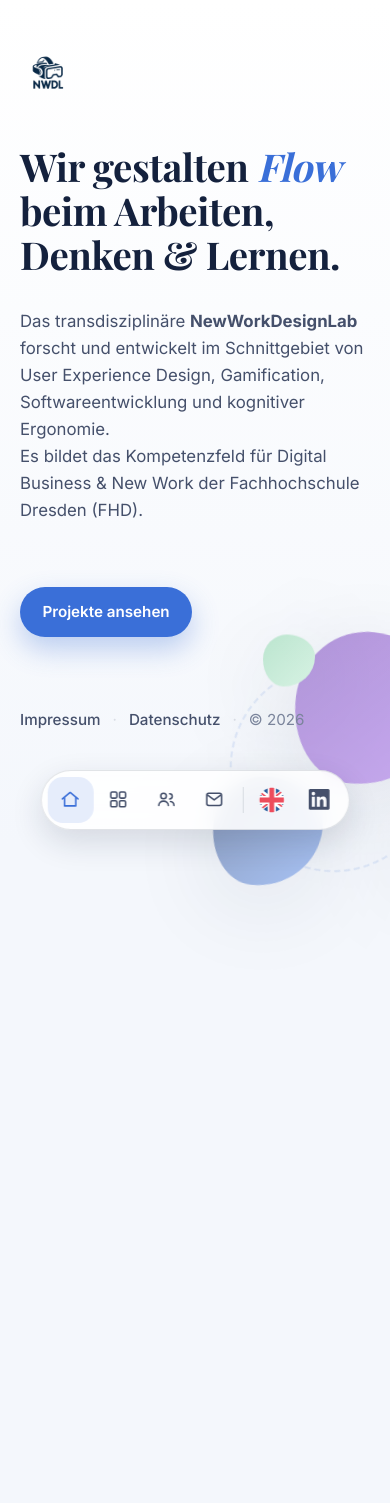
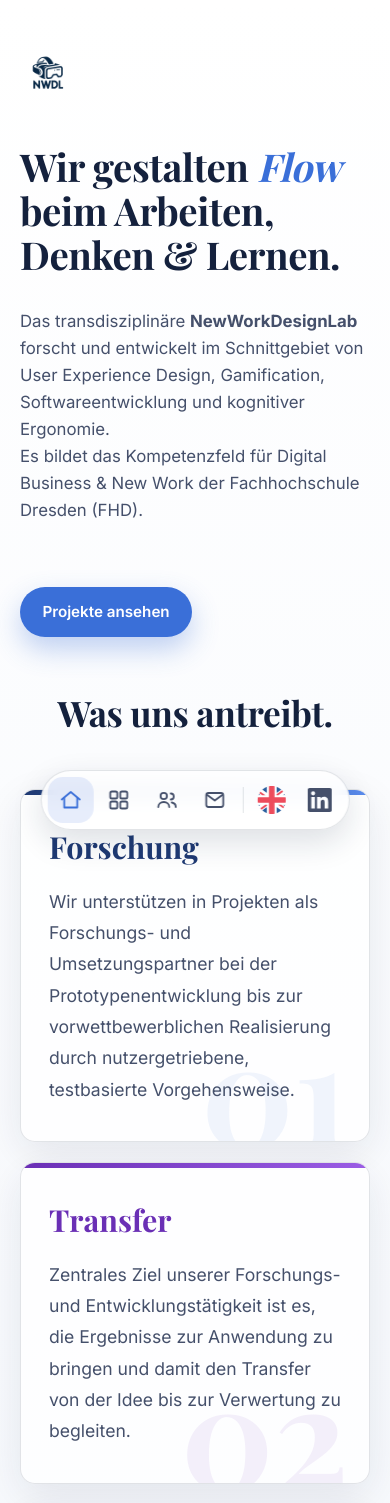
Before and after one commit to NewWorkDesignLab/website, a Next.js app: page / in a window 390 px wide. Shown: the top 1503 px of the page. Before the commit the page ends 914 px from the top, so only its background shows below. Built offline with nearby package versions, Linux system fonts and the light colour scheme; a web font is replaced by a local one.

Commit message:
redesign home added 1 block fixed desktop side nav

```diff
--- a/src/app/page.tsx
+++ b/src/app/page.tsx
@@ -48,6 +48,24 @@ export default function Home() {
         </div>
       </section>
 
+      <section className="pillars">
+        <div className="pillars-intro">
+          <h2 className="pillars-heading">{t.pillarsHeading}</h2>
+        </div>
+        <div className="pillars-grid">
+          {(["blue", "purple", "orange"] as const).map((color, i) => {
+            const p = t.pillars[i];
+            return (
+              <article key={p.title} className={`pillar-card pillar-card--${color}`}>
+                <span className="pillar-num" aria-hidden="true">{p.num}</span>
+                <h3 className="pillar-title">{p.title}</h3>
+                <p className="pillar-body">{p.body}</p>
+              </article>
+            );
+          })}
+        </div>
+      </section>
+
       <SiteFooter />
     </main>
   );
--- a/src/content/texts.json
+++ b/src/content/texts.json
@@ -20,6 +20,24 @@
     "cta": {
       "projects": "Projekte ansehen"
     },
+    "pillarsHeading": "Was uns antreibt.",
+    "pillars": [
+      {
+        "num": "01",
+        "title": "Forschung",
+        "body": "Wir unterstützen in Projekten als Forschungs- und Umsetzungspartner bei der Prototypenentwicklung bis zur vorwettbewerblichen Realisierung durch nutzergetriebene, testbasierte Vorgehensweise."
+      },
+      {
+        "num": "02",
+        "title": "Transfer",
+        "body": "Zentrales Ziel unserer Forschungs- und Entwicklungstätigkeit ist es, die Ergebnisse zur Anwendung zu bringen und damit den Transfer von der Idee bis zur Verwertung zu begleiten."
+      },
+      {
+        "num": "03",
+        "title": "Beratung",
+        "body": "Wir beraten zu den Prozessen und Methoden bei der Produktentwicklung hinsichtlich nutzergetriebener, testbasierter Vorgehensweisen für ein zielgruppenkonformes Benutzungserlebnis."
+      }
+    ],
     "projectsPage": {
       "title": "Projekte",
       "intro": "Ein Überblick über unsere Projekte aus Virtual Reality, Augmented Reality, Forschung und Künstlicher Intelligenz."
@@ -93,6 +111,24 @@
     "cta": {
       "projects": "View projects"
     },
+    "pillarsHeading": "What drives us.",
+    "pillars": [
+      {
+        "num": "01",
+        "title": "Research",
+        "body": "We support projects as a research and implementation partner — from prototype development through to pre-competitive realisation using user-driven, test-based approaches."
+      },
+      {
+        "num": "02",
+        "title": "Transfer",
+        "body": "A central goal of our research and development work is to bring results into application — accompanying the transfer from idea to impact."
+      },
+      {
+        "num": "03",
+        "title": "Consulting",
+        "body": "We advise on processes and methods in product development with respect to user-driven, test-based approaches for a target-group-appropriate user experience."
+      }
+    ],
     "projectsPage": {
       "title": "Projects",
       "intro": "An overview of our projects across virtual reality, augmented reality, research and artificial intelligence."
--- a/src/styles/globals.css
+++ b/src/styles/globals.css
@@ -437,7 +437,7 @@ button {
   position: absolute;
   z-index: 0;
   top: 50%;
-  right: clamp(1.5rem, 4vw, 6rem);
+  right: clamp(6rem, 16vw, 18rem);
   width: min(45vw, 36.25rem);
   height: min(45vw, 36.25rem);
   transform: translateY(-50%);
@@ -590,7 +590,7 @@ button {
   z-index: 20;
   display: flex;
   flex-direction: column;
-  padding: 0.5rem;
+  padding: 0.6rem;
   border: 1px solid var(--border);
   border-radius: 1.4rem;
   background: rgba(255, 255, 255, 0.72);
@@ -616,6 +616,7 @@ button {
 }
 
 .sidebar-item {
+  position: relative;
   display: flex;
   align-items: center;
   gap: 0.6rem;
@@ -639,43 +640,68 @@ button {
   background: rgba(58, 111, 216, 0.12);
 }
 
+/* Aktiv-Indikator: farbiger Strich am rechten Rand des aktiven Items, damit die
+   aktuelle Seite auch ohne Label sofort erkennbar ist. */
+.sidebar-item.is-active::before {
+  content: "";
+  position: absolute;
+  top: 50%;
+  right: -0.6rem;
+  transform: translateY(-50%);
+  width: 0.2rem;
+  height: 1.4rem;
+  border-radius: 999px;
+  background: var(--blue);
+}
+
 .sidebar-icon {
   flex: 0 0 auto;
-  width: 2.5rem;
-  height: 2.5rem;
+  width: 3rem;
+  height: 3rem;
   display: inline-flex;
   align-items: center;
   justify-content: center;
 }
 
 .sidebar-icon svg {
-  width: 1.3rem;
-  height: 1.3rem;
+  width: 1.5rem;
+  height: 1.5rem;
 }
 
 .sidebar-icon--flag img {
-  width: 1.65rem;
-  height: 1.65rem;
+  width: 1.9rem;
+  height: 1.9rem;
   border-radius: 0.35rem;
   object-fit: cover;
   display: block;
 }
 
+/* Label erscheint als schwebende Pill links neben dem Icon (die Leiste klebt am
+   rechten Rand) — nur beim Hover/Focus des EINZELNEN Items, kein Layout-Sprung. */
 .sidebar-label {
-  max-width: 0;
+  position: absolute;
+  top: 50%;
+  right: 100%;
+  margin-right: 0.5rem;
+  transform: translateY(-50%) translateX(0.4rem);
+  padding: 0.3rem 0.7rem;
+  border: 1px solid var(--border);
+  border-radius: 999px;
+  background: rgba(255, 255, 255, 0.95);
+  box-shadow: 0 0.5rem 1.25rem rgba(20, 33, 61, 0.16);
+  white-space: nowrap;
+  font-size: 1rem;
+  font-weight: 600;
+  color: var(--ink-soft);
   opacity: 0;
-  overflow: hidden;
-  white-space: nowrap;
-  font-size: 0.95rem;
-  font-weight: 600;
-  transition: max-width 0.3s ease, opacity 0.2s ease, padding 0.3s ease;
+  pointer-events: none;
+  transition: opacity 0.2s ease, transform 0.2s ease;
 }
 
-.sidebar:hover .sidebar-label,
-.sidebar:focus-within .sidebar-label {
-  max-width: 9rem;
+.sidebar-item:hover .sidebar-label,
+.sidebar-item:focus-visible .sidebar-label {
   opacity: 1;
-  padding-right: 0.9rem;
+  transform: translateY(-50%) translateX(0);
 }
 
 /* ------------------------------------------------------------------ */
@@ -1079,6 +1105,137 @@ button {
 }
 
 /* ------------------------------------------------------------------ */
+/* Home pillars section                                               */
+/* ------------------------------------------------------------------ */
+.pillars {
+  position: relative;
+  z-index: 3;
+  align-self: center;
+  width: 100%;
+  max-width: 72rem;
+  padding-top: 8rem;
+  padding-bottom: 2.5rem;
+  display: flex;
+  flex-direction: column;
+  gap: 3.5rem;
+}
+
+.pillars-intro {
+  display: flex;
+  flex-direction: column;
+  align-items: center;
+  text-align: center;
+  gap: 0.9rem;
+}
+
+.pillars-heading {
+  font-family: var(--font-display);
+  font-size: 3.4rem;
+  font-weight: 700;
+  color: var(--ink);
+  margin: 0;
+  line-height: 1.12;
+  letter-spacing: -0.01em;
+}
+
+.pillars-grid {
+  display: grid;
+  grid-template-columns: repeat(3, 1fr);
+  gap: 1.75rem;
+  align-items: stretch;
+}
+
+.pillar-card {
+  position: relative;
+  display: flex;
+  flex-direction: column;
+  gap: 1.4rem;
+  padding: 3.25rem 2.5rem 3rem;
+  background: rgba(255, 255, 255, 0.78);
+  border: 1px solid var(--border);
+  border-radius: var(--corner);
+  box-shadow: 0 0.75rem 2.5rem rgba(20, 33, 61, 0.09);
+  overflow: hidden;
+  transition: transform 0.28s ease, box-shadow 0.28s ease;
+}
+
+.pillar-card:hover {
+  transform: translateY(-8px);
+  box-shadow: 0 2rem 4.5rem rgba(20, 33, 61, 0.18);
+}
+
+.pillar-card::before {
+  content: "";
+  position: absolute;
+  top: 0;
+  left: 0;
+  right: 0;
+  height: 0.3rem;
+  border-radius: var(--corner) var(--corner) 0 0;
+}
+
+.pillar-card--blue::before {
+  background: linear-gradient(90deg, var(--blue-deep), var(--blue-bright));
+}
+.pillar-card--purple::before {
+  background: linear-gradient(90deg, var(--purple), #9b5de5);
+}
+.pillar-card--orange::before {
+  background: linear-gradient(90deg, var(--orange), #ffcf6b);
+}
+
+.pillar-num {
+  position: absolute;
+  bottom: -2rem;
+  right: 1.25rem;
+  font-family: var(--font-display);
+  font-size: 12rem;
+  font-weight: 700;
+  line-height: 1;
+  pointer-events: none;
+  user-select: none;
+}
+
+.pillar-card--blue .pillar-num {
+  color: rgba(58, 111, 216, 0.07);
+}
+.pillar-card--purple .pillar-num {
+  color: rgba(106, 47, 181, 0.07);
+}
+.pillar-card--orange .pillar-num {
+  color: rgba(246, 166, 35, 0.1);
+}
+
+.pillar-title {
+  font-family: var(--font-display);
+  font-size: 2.4rem;
+  font-weight: 700;
+  margin: 0;
+  line-height: 1.1;
+  position: relative;
+  z-index: 1;
+}
+
+.pillar-card--blue .pillar-title {
+  color: var(--blue-deep);
+}
+.pillar-card--purple .pillar-title {
+  color: var(--purple);
+}
+.pillar-card--orange .pillar-title {
+  color: #7a5202;
+}
+
+.pillar-body {
+  font-size: 1.1rem;
+  color: var(--ink-soft);
+  line-height: 1.78;
+  margin: 0;
+  position: relative;
+  z-index: 1;
+}
+
+/* ------------------------------------------------------------------ */
 /* Tablet                                                             */
 /* ------------------------------------------------------------------ */
 @media (max-width: 860px) and (min-width: 769px) {
@@ -1089,6 +1246,16 @@ button {
   .page-head h1,
   .contact h1 {
     font-size: 2.6rem;
+  }
+  .pillars-grid {
+    grid-template-columns: 1fr;
+    gap: 1.4rem;
+  }
+  .pillars-heading {
+    font-size: 2.6rem;
+  }
+  .pillar-card {
+    padding: 2.75rem 2.25rem 2.5rem;
   }
 }
 
@@ -1214,6 +1381,28 @@ button {
     gap: 1.25rem;
   }
 
+  /* Pillars */
+  .pillars {
+    padding-top: 3.5rem;
+  }
+  .pillars-heading {
+    font-size: 2.2rem;
+  }
+  .pillars-grid {
+    grid-template-columns: 1fr;
+    gap: 1.25rem;
+  }
+  .pillar-card {
+    padding: 2.5rem 1.75rem 2.25rem;
+  }
+  .pillar-title {
+    font-size: 1.9rem;
+  }
+  .pillar-num {
+    font-size: 9rem;
+    bottom: -1.25rem;
+  }
+
   /* Footer flows at the end on every page (no overlap with the bar). */
   .placeholder .footer {
     position: static;
@@ -1257,8 +1446,13 @@ button {
 
   /* Labels can't expand sideways in the bar — keep it icon-only. */
   .sidebar-label,
-  .sidebar:hover .sidebar-label,
-  .sidebar:focus-within .sidebar-label {
+  .sidebar-item:hover .sidebar-label,
+  .sidebar-item:focus-visible .sidebar-label {
+    display: none;
+  }
+
+  /* No active-indicator stripe in the horizontal bottom bar. */
+  .sidebar-item.is-active::before {
     display: none;
   }
 
```
Also changed, not shown: 1 other file (tests, documents, lock files or other folders).
